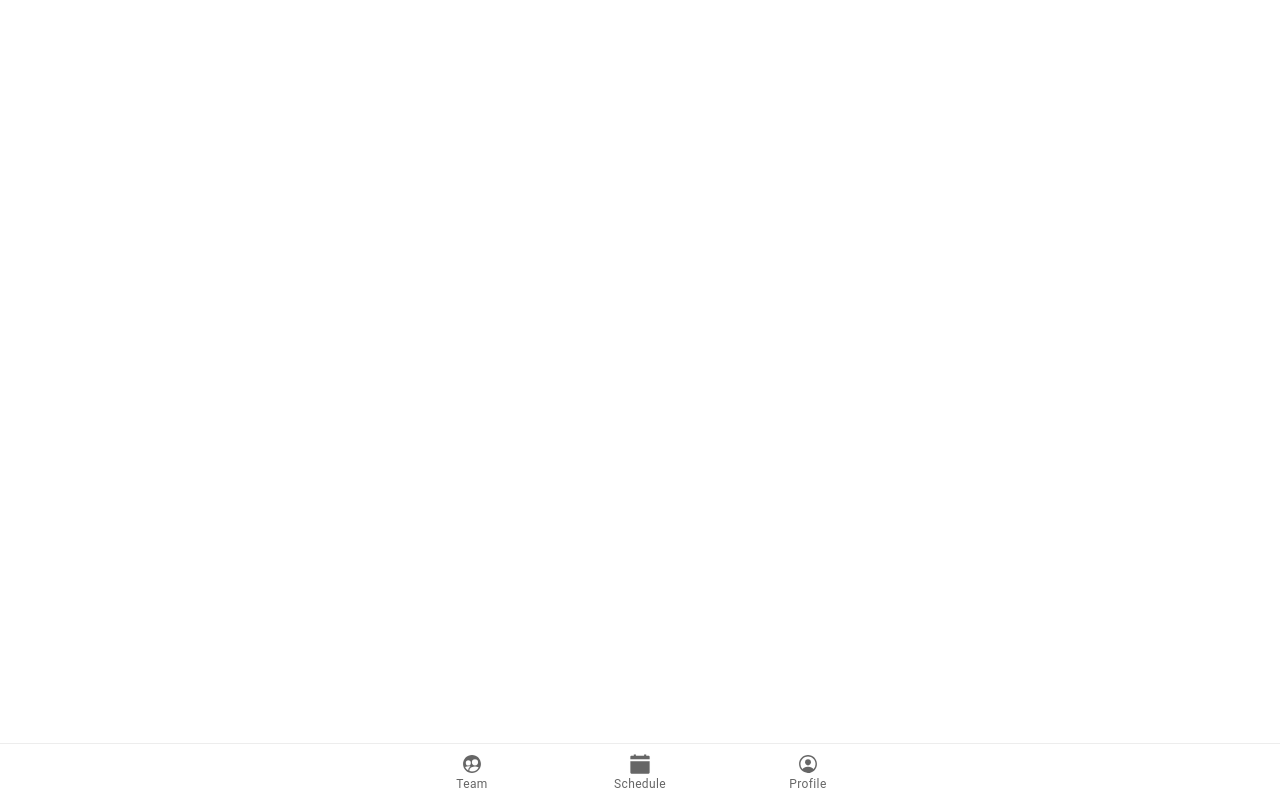
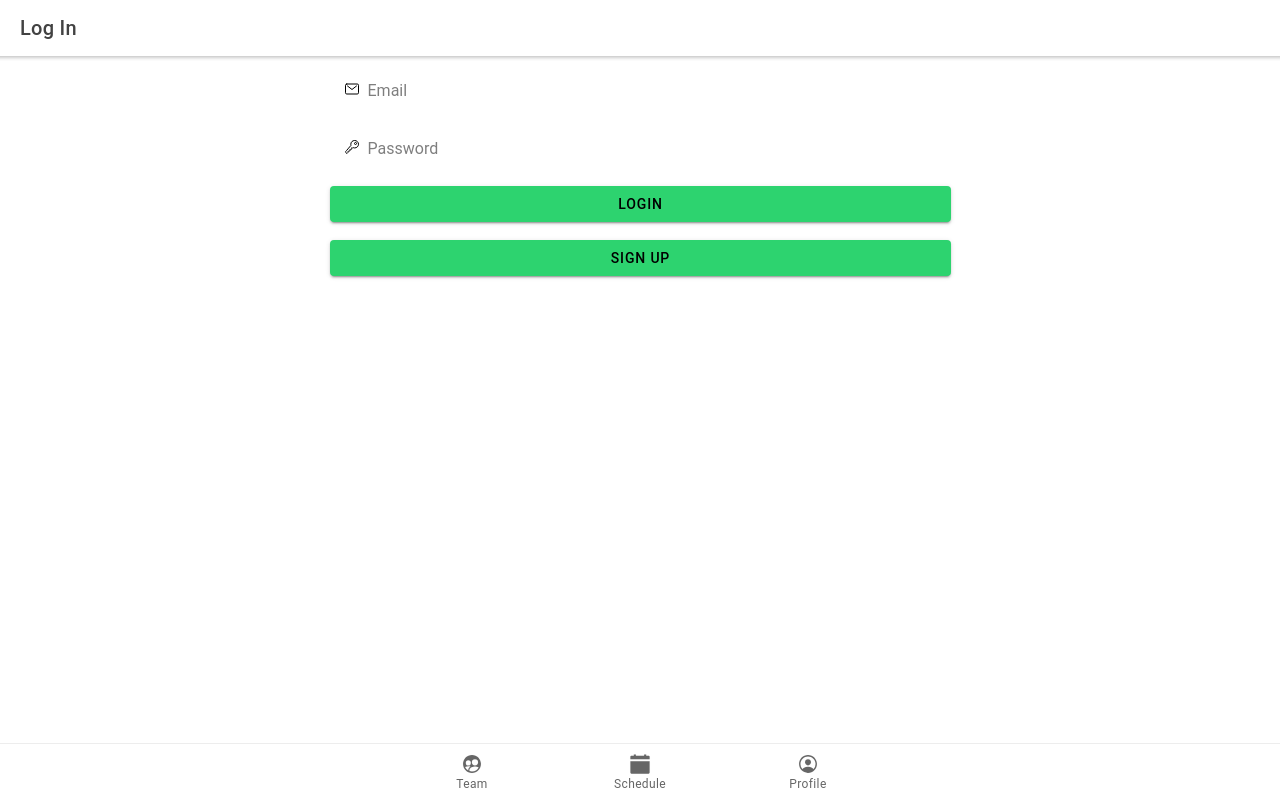
Before and after one commit to thisisdylandev/7sAnd15s, a React (Create React App) app: page / in a window 1280 px wide. Before the commit this address led to /login. Built offline with nearby package versions, Linux system fonts and the light colour scheme; no server answers.

Commit message:
chore: trying to get iOS to work

```diff
--- a/src/App.tsx
+++ b/src/App.tsx
@@ -56,9 +56,9 @@ const App: React.FC = () => {
       <IonReactRouter>
         <IonTabs>
           <IonRouterOutlet>
-            <ProtectedRoute
+            <UnprotectedRoute
               path="/"
-              component={Team}
+              component={Login}
               isAuthenticated={auth.loggedIn}
             />
             <ProtectedRoute
```
Also changed, not shown: 7 other files (tests, documents, lock files or other folders).
